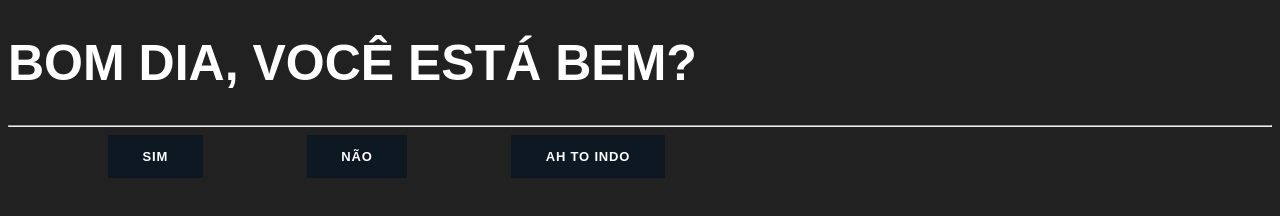
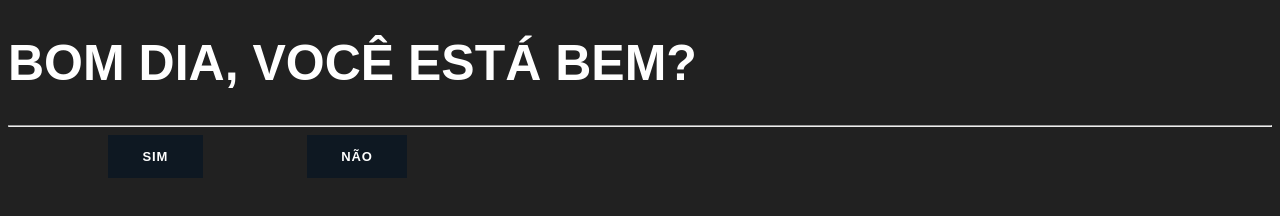
Before and after one commit to MURYLLOW/bom-dia, a plain HTML site: page index.html in a window 1280 px wide. Drawn offline with Linux system fonts and the light colour scheme.

Commit message:
Update index.html

```diff
--- a/index.html
+++ b/index.html
@@ -23,8 +23,7 @@
             <button>NÃO</button>
         </a>
 
-        <a href="./sim.html"><button>AH TO INDO</button></a>
-    </nav>
+
 
 
 </body>
```
